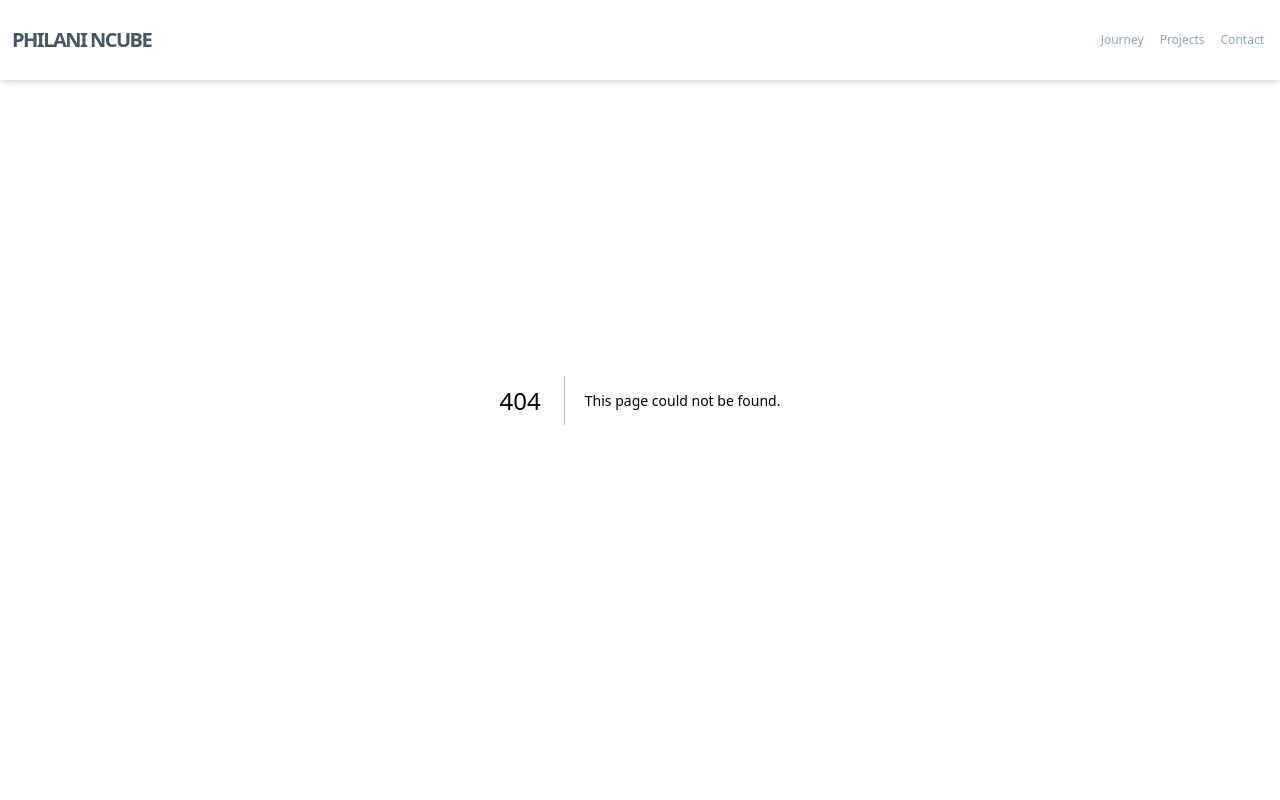
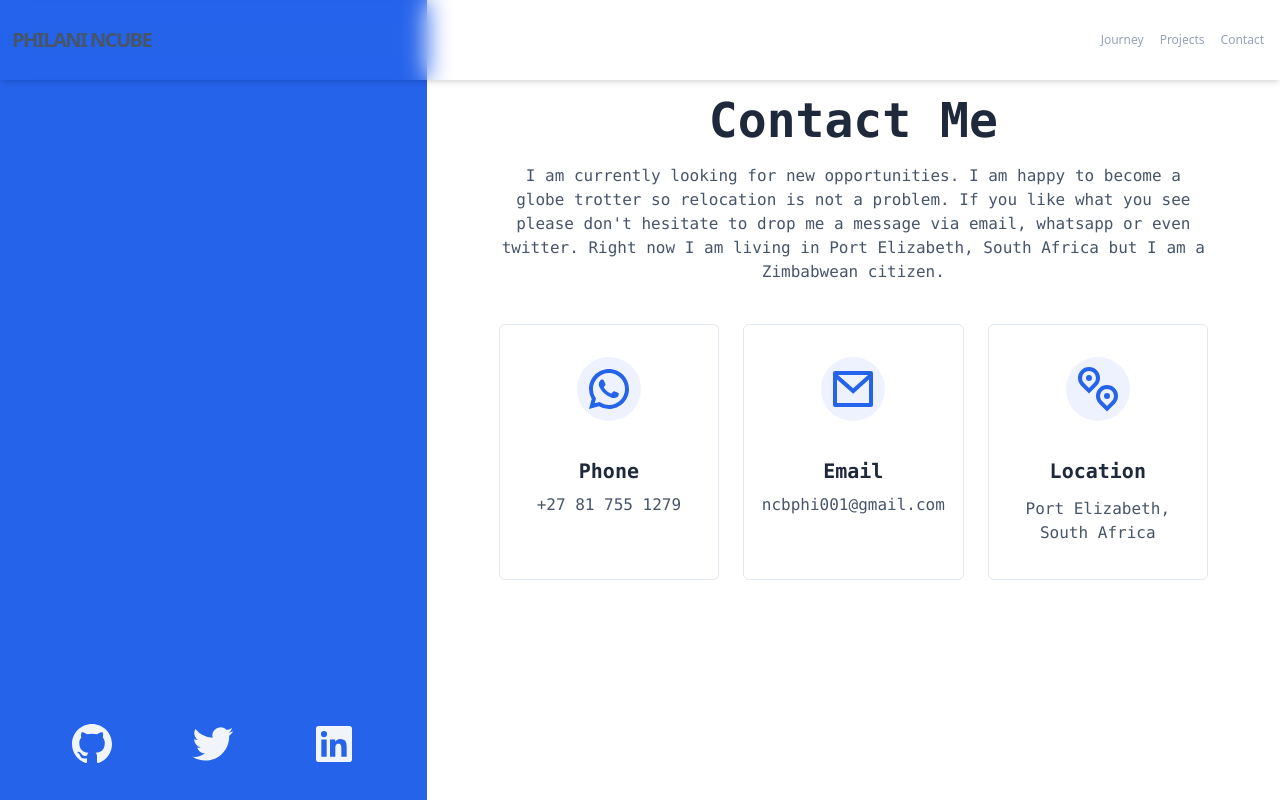
Before and after one commit to PhilaniNcube/portfolio, a Next.js app: page /contact in a window 1280 px wide. Before the commit this address had no page. Built offline with nearby package versions, Linux system fonts and the light colour scheme.

Commit message:
contact page

```diff
--- /dev/null
+++ b/pages/contact.tsx
@@ -0,0 +1,105 @@
+import Head from "next/head";
+import Link from "next/link";
+import { Fragment } from "react";
+import { RiGithubFill, RiLinkedinBoxFill, RiMailLine, RiPinDistanceLine, RiTwitterFill, RiWhatsappLine } from "react-icons/ri";
+
+const contact = () => {
+  return (
+    <Fragment>
+      <Head>
+        <title>Contact | Philani Ncube</title>
+      </Head>
+
+      <main className="grid grid-cols-3 font-mono h-screen">
+        <div className="w-full bg-blue-600 p-8 hidden md:col-span-1 md:flex items-end">
+          <div className="flex justify-around w-full items-center">
+            <Link
+              href="https://github.com/PhilaniNcube"
+              className="h-12 w-12 text-slate-100"
+            >
+              <RiGithubFill className="h-12 w-12 text-slate-100 hover:text-blue-200 hover:-translate-y-1 transition-all duration-300" />
+            </Link>
+            <Link
+              href="https://twitter.com/PhilaniNcube15"
+              className="h-12 w-12 text-slate-100"
+            >
+              <RiTwitterFill className="h-12 w-12 text-slate-100 hover:text-blue-200 hover:-translate-y-1 transition-all duration-300" />
+            </Link>
+            <Link
+              href="https://www.linkedin.com/in/philani-ncube-64aa3914a/"
+              className="h-12 w-12 text-slate-100"
+            >
+              <RiLinkedinBoxFill className="h-12 w-12 text-slate-100 hover:text-blue-200 hover:-translate-y-1 transition-all duration-300" />
+            </Link>
+          </div>
+        </div>
+        <div className="col-span-3 md:col-span-2 p-12">
+          <div className="w-full">
+            <div className="py-12 px-6">
+              <div className="flex flex-col items-center">
+                <h1 className="text-5xl font-bold text-slate-800 text-center">
+                  Contact Me
+                </h1>
+                <p className="text-base leading-normal text-slate-600 mt-5 text-center ">
+                  I am currently looking for new opportunities. I am happy to
+                  become a globe trotter so relocation is not a problem. If you
+                  like what you see please don't hesitate to drop me a message
+                  via email, whatsapp or even twitter. Right now I am living in Port Elizabeth, South Africa but I am a Zimbabwean citizen.
+                </p>
+
+                <div className="container mx-auto grid sm:grid-cols-2 md:grid-cols-2 lg:grid-cols-3 xl:grid-cols-3 mt-10 gap-6">
+                  <div className="bg-white border rounded-md border-slate-200 h-64 flex flex-col items-center">
+                    <div
+                      className="w-16 mt-8 h-16 bg-indigo-50 rounded-full flex items-center justify-center"
+                      role="img"
+                      aria-label="phone number"
+                    >
+                      <RiWhatsappLine className="h-12 w-12 text-blue-600" />
+                    </div>
+                    <p className="text-xl mt-10 font-semibold leading-5 text-center text-slate-800">
+                      Phone
+                    </p>
+                    <p className="text-base mt-4 leading-4 text-center text-slate-600">
+                      +27 81 755 1279
+                    </p>
+                  </div>
+                  <div className="bg-white border rounded-md border-slate-200 h-64 flex flex-col items-center ">
+                    <div
+                      className="w-16 mt-8 h-16 bg-indigo-50 rounded-full flex items-center justify-center "
+                      role="img"
+                      aria-label="email"
+                    >
+                      <RiMailLine className="h-12 w-12 text-blue-600" />
+                    </div>
+                    <p className="text-xl mt-10 font-semibold leading-5 text-center text-slate-800">
+                      Email
+                    </p>
+                    <p className="text-base mt-4 leading-4 text-center text-slate-600">
+                      ncbphi001@gmail.com
+                    </p>
+                  </div>
+                  <div className="bg-white border rounded-md border-slate-200 h-64 flex flex-col items-center ">
+                    <div
+                      className="w-16 mt-8 h-16 bg-indigo-50 rounded-full flex items-center justify-center"
+                      role="img"
+                      aria-label="location"
+                    >
+                      <RiPinDistanceLine className="h-12 w-12 text-blue-600" />
+                    </div>
+                    <p className="text-xl mt-10 font-semibold leading-5 text-center text-slate-800">
+                      Location
+                    </p>
+                    <p className="text-base mt-4 leading-6 text-center text-slate-600 w-48">
+                      Port Elizabeth, South Africa
+                    </p>
+                  </div>
+                </div>
+              </div>
+            </div>
+          </div>
+        </div>
+      </main>
+    </Fragment>
+  );
+};
+export default contact;
```
